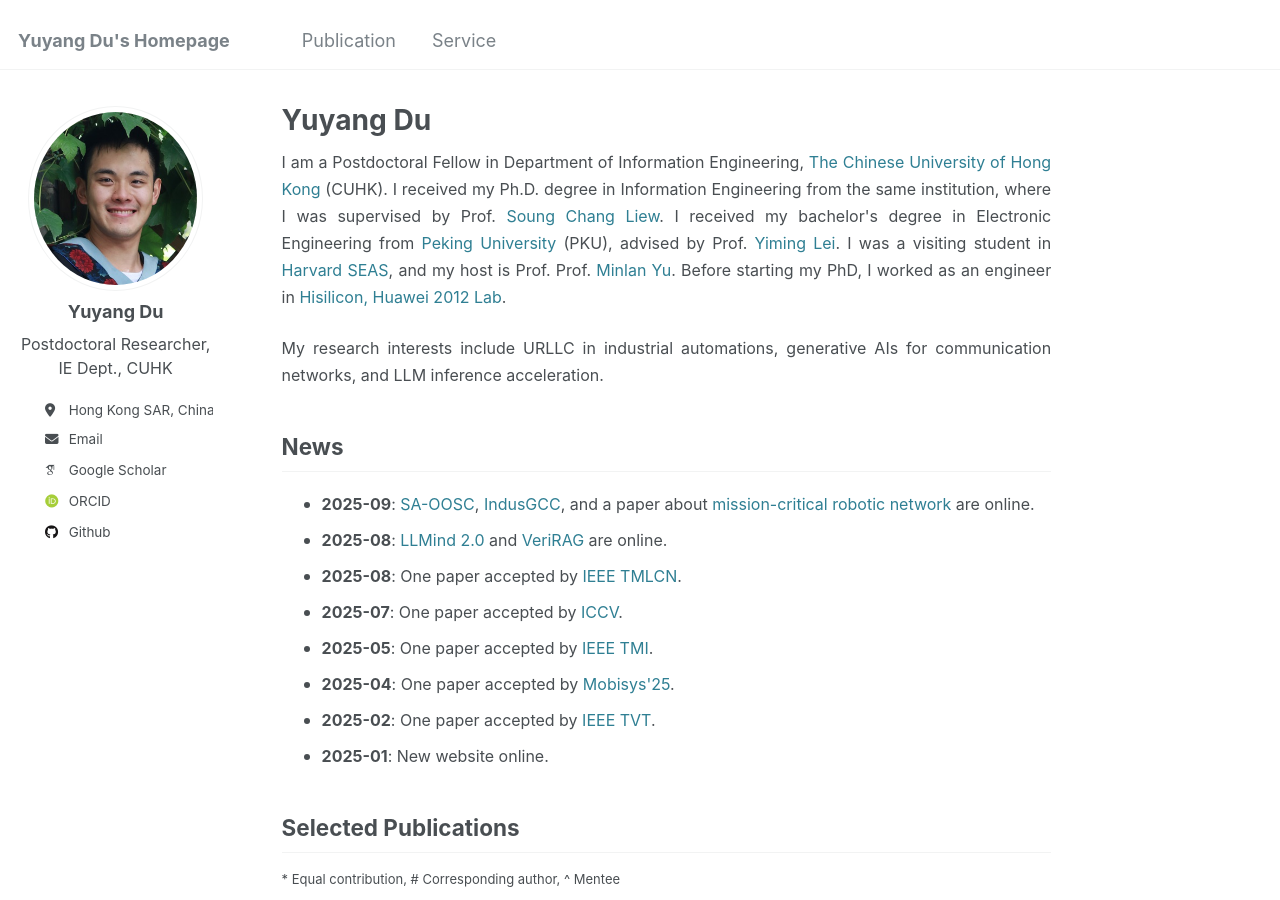
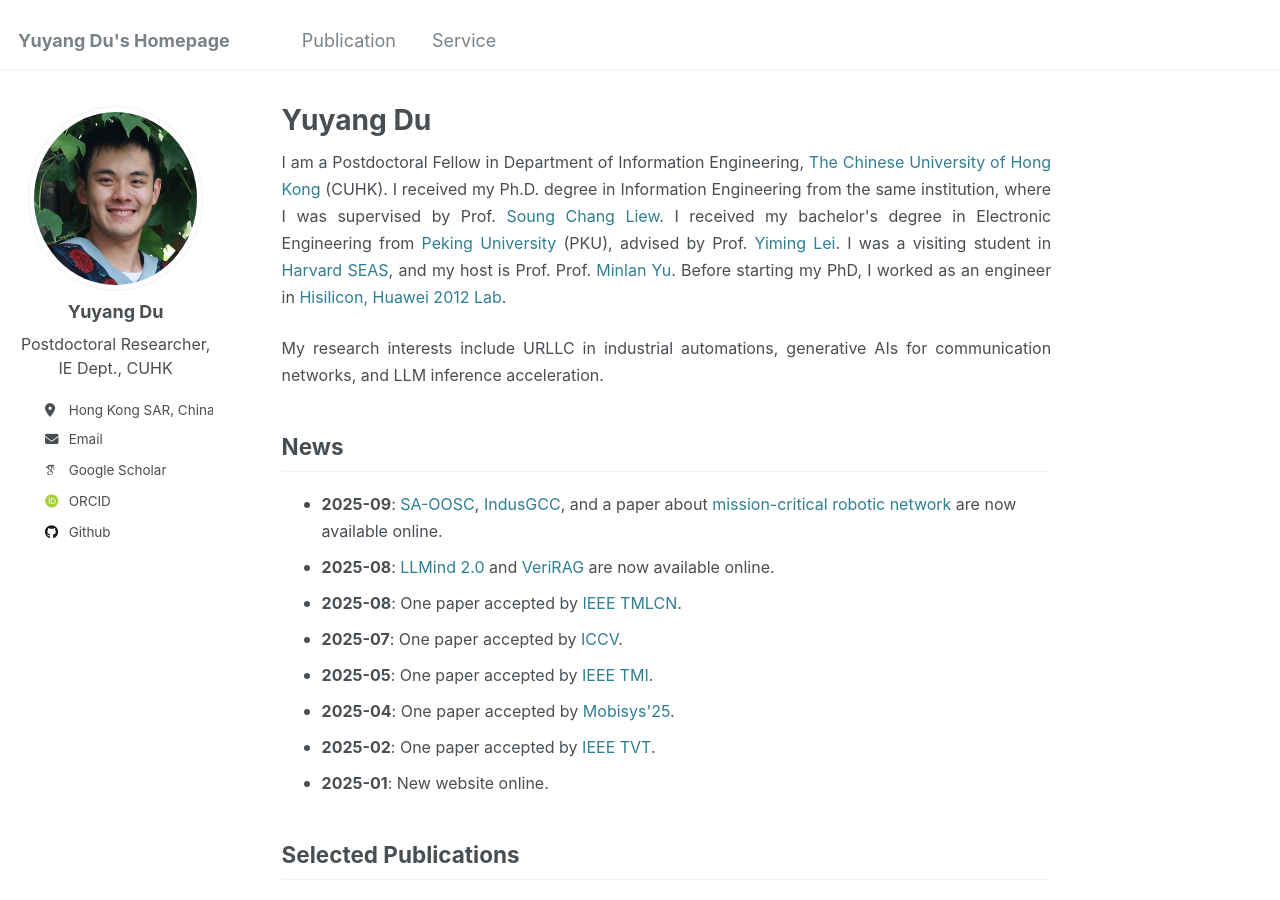
Before and after one commit to yuyangdu01/yuyangdu01.github.io, a Jekyll site: the page built from _pages/about.md, in a window 1280 px wide and 900 px high. Built offline with Jekyll 4.4.1, drawn with Linux system fonts in a browser that asks for light colours; some web fonts are replaced.

Commit message:
Update about.md

```diff
--- a/_pages/about.md
+++ b/_pages/about.md
@@ -19,8 +19,8 @@ a {
 
 News <font size=3></font>
 ------
-* <font size=3><b>2025-09</b>: <a href="https://arxiv.org/abs/2509.07436"> SA-OOSC</a>, <a href="https://arxiv.org/abs/2509.01199"> IndusGCC</a>, and a paper about <a href="https://arxiv.org/abs/2509.06119"> mission-critical robotic network</a> are online.</font>
-* <font size=3><b>2025-08</b>: <a href="https://arxiv.org/abs/2508.13920"> LLMind 2.0</a> and <a href="https://arxiv.org/abs/2507.15664"> VeriRAG</a> are online.</font>
+* <font size=3><b>2025-09</b>: <a href="https://arxiv.org/abs/2509.07436"> SA-OOSC</a>, <a href="https://arxiv.org/abs/2509.01199"> IndusGCC</a>, and a paper about <a href="https://arxiv.org/abs/2509.06119"> mission-critical robotic network</a> are now available online.</font>
+* <font size=3><b>2025-08</b>: <a href="https://arxiv.org/abs/2508.13920"> LLMind 2.0</a> and <a href="https://arxiv.org/abs/2507.15664"> VeriRAG</a> are now available online.</font>
 * <font size=3><b>2025-08</b>: One paper accepted by <a href="https://ieeexplore.ieee.org/document/11113346/"> IEEE TMLCN</a>.</font>
 * <font size=3><b>2025-07</b>: One paper accepted by <a href="https://openreview.net/forum?id=H57HtksYpC">ICCV</a>.</font>
 * <font size=3><b>2025-05</b>: One paper accepted by <a href="https://ieeexplore.ieee.org/document/11045720">IEEE TMI</a>.</font>
```
